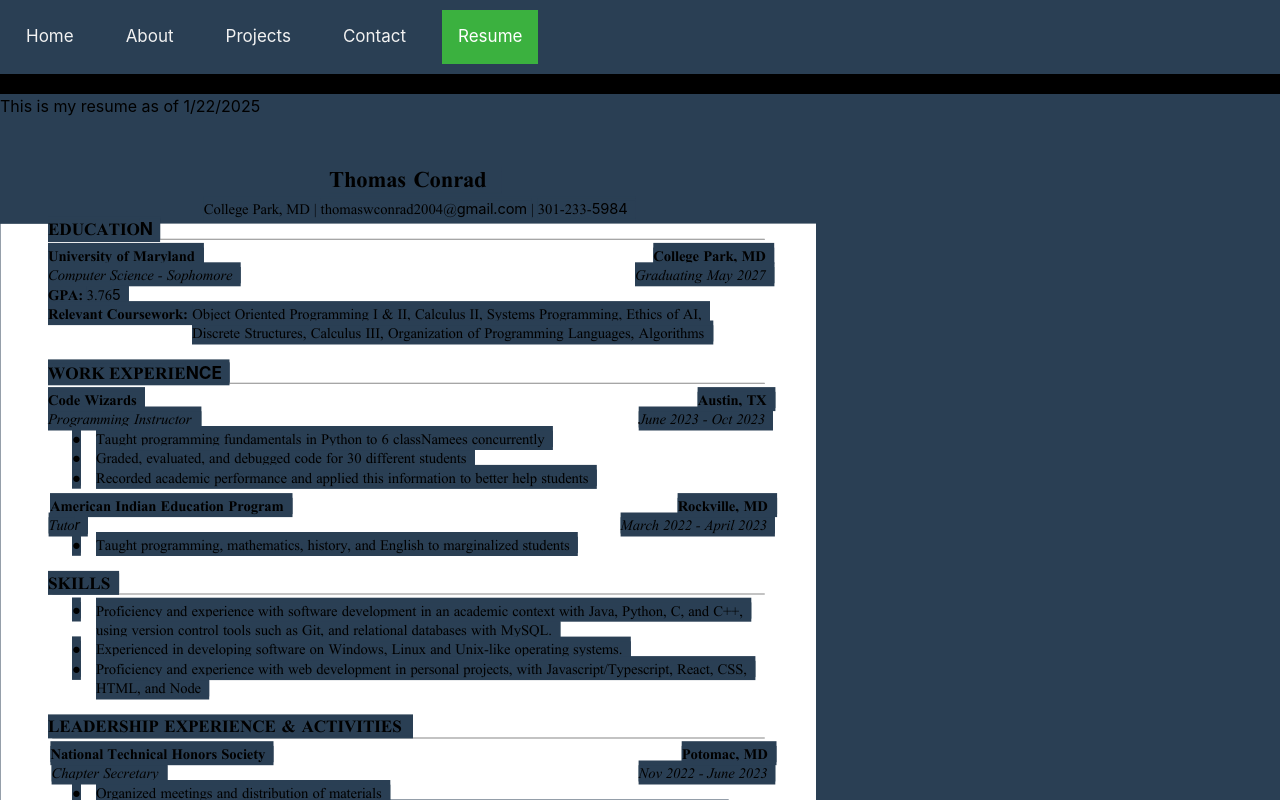
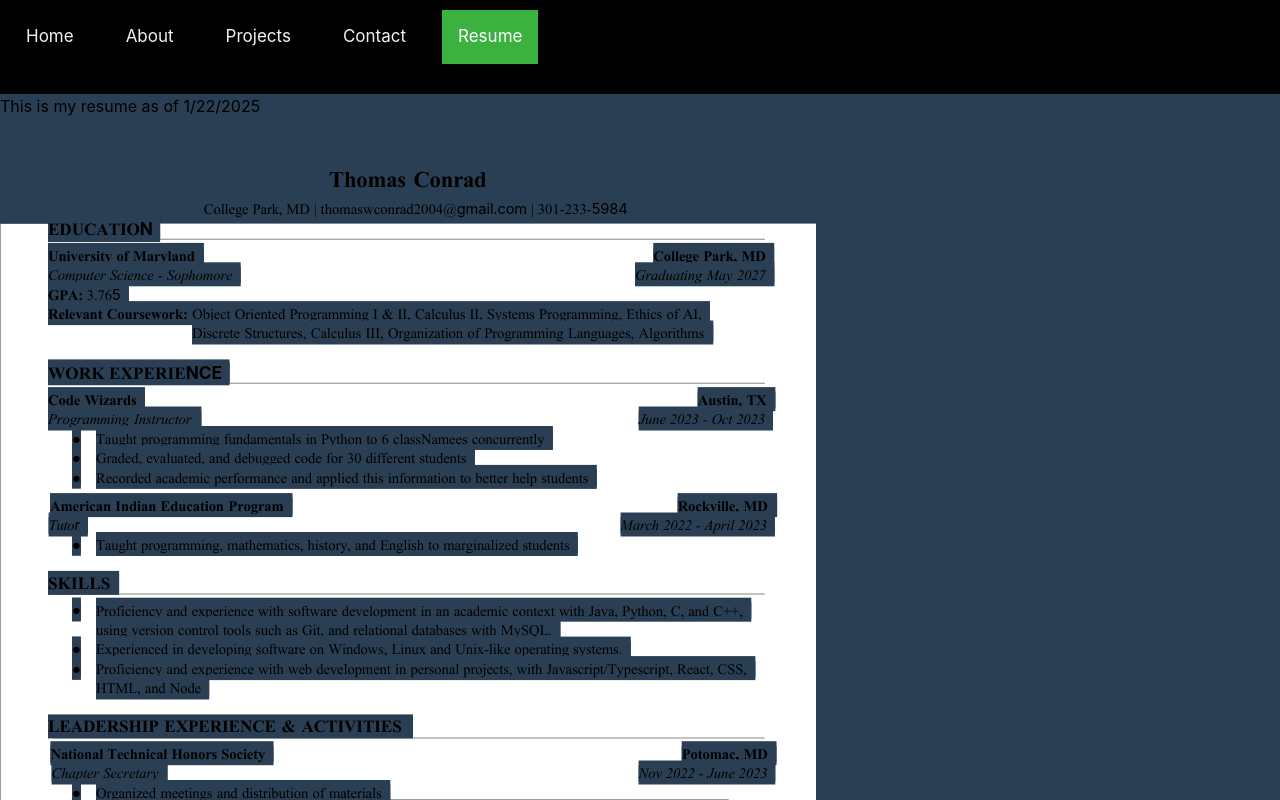
Before and after one commit to tconrad1/typescript-react-review, a React (Create React App) app: page /resume in a window 1280 px wide. Shown: the top 800 px of the page. Built offline with nearby package versions, Linux system fonts and the light colour scheme.

Commit message:
slight navbar fix

```diff
--- a/src/Navbar.css
+++ b/src/Navbar.css
@@ -1,21 +1,31 @@
 /* Navbar.css */
 
 .navbar {
-    background-color: #000000;
-    margin: 0;
+    align-items: center;
+    background-color: #000;
+    display: flex;
+    height: auto;
     padding-bottom: 20px;
+
+    top: 0;
+    width: 100%;
     z-index: 100;
 
+}
+.navbar *{
+    background-color: #000;
 }
 .navbar ul  {
    display: flex;
    padding: 0;
     margin: 0;
+
 }
 .navbar ul li {
     list-style: none;
     display: inline-block;
     padding: 10px;
+
 }
 
 
--- a/src/ocr.tsx
+++ b/src/ocr.tsx
@@ -5,6 +5,7 @@ function Ocr()  {
 
 
 	return (
+  <div className="Resume">
 	<div className="stl_02">
   <div className="stl_03">
     <img
@@ -430,6 +431,7 @@ function Ocr()  {
     </div>
   </div>
 </div>
+</div>
 		);
 };
 
```
Also changed, not shown: src/ocr.css.
